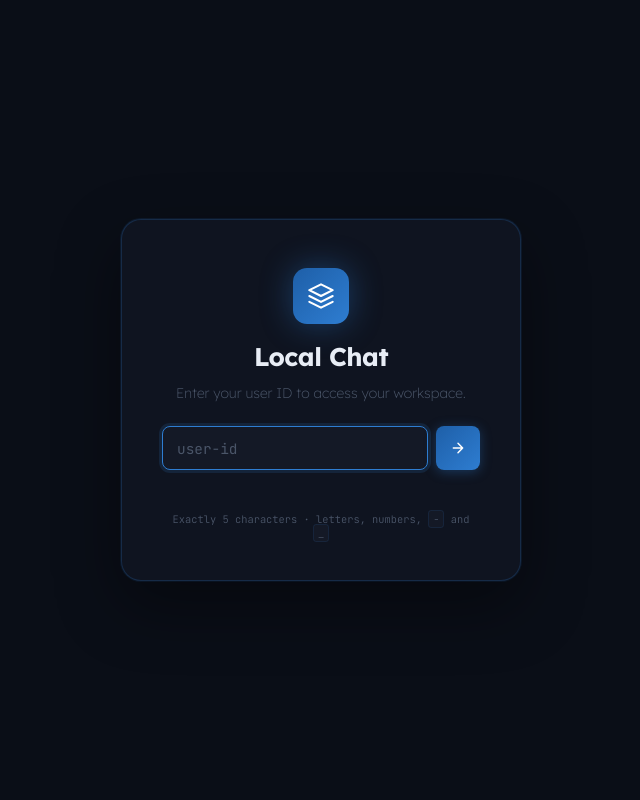
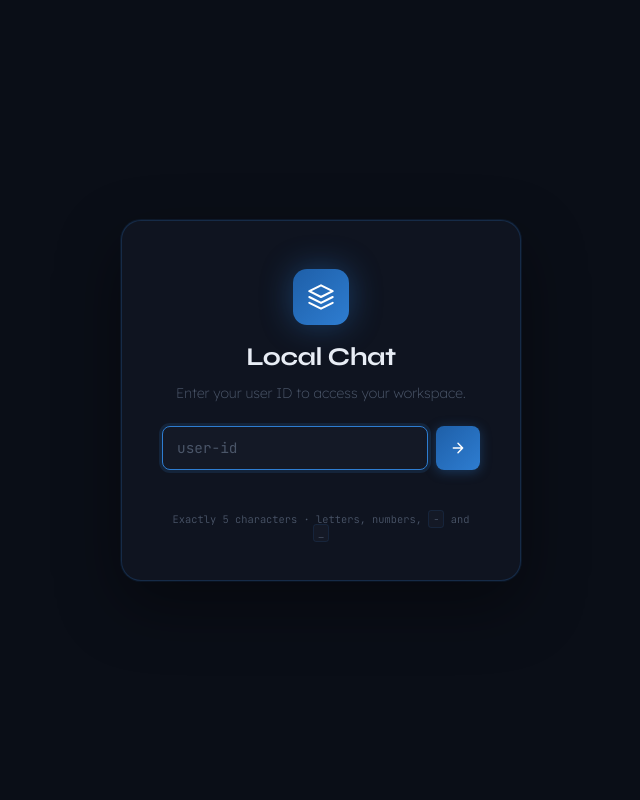
Before and after one commit to lewallen4/Local-chat, a FastAPI app: page / in a window 1280 px wide. Shown: the whole page, without its empty margins (319-959 px from the left). Run offline with FastAPI, Linux system fonts and the light colour scheme; parts of the project's set-up code (start-up, migrations or seed data) failed here and were passed over; some libraries are stand-ins or nearby versions.

Commit message:
Update style.css

```diff
--- a/server/static/style.css
+++ b/server/static/style.css
@@ -3,7 +3,7 @@
    Blue-professional, terminal-inspired, refined
    ============================================================ */
 
-@import url('https://fonts.googleapis.com/css2?family=JetBrains+Mono:wght@300;400;500&family=Lexend:wght@200;400;500;600;700&display=swap');
+@import url('https://fonts.googleapis.com/css2?family=JetBrains+Mono:wght@300;400;500&family=Lexend:wght@200;400;500;600;700&family=Syne:wght@600;700&display=swap');
 
 /* ── Variables ─────────────────────────────────────────────── */
 :root {
@@ -51,6 +51,7 @@
 
     /* Fonts */
     --font-ui:      'Lexend', sans-serif;
+    --font-display: 'Syne', sans-serif;
     --font-mono: 'JetBrains Mono', monospace;
 }
 
@@ -126,6 +127,7 @@ body {
 }
 
 .brand-name {
+    font-family: var(--font-display);
     font-size: 1.1rem;
     font-weight: 700;
     letter-spacing: 0.03em;
@@ -314,6 +316,7 @@ body {
 }
 
 .chat-title {
+    font-family: var(--font-display);
     font-size: 0.875rem;
     font-weight: 600;
     color: var(--text-secondary);
@@ -425,6 +428,7 @@ body {
 }
 
 .welcome-screen h2 {
+    font-family: var(--font-display);
     font-size: 1.4rem;
     font-weight: 700;
     color: var(--text-primary);
@@ -1113,6 +1117,7 @@ body {
 }
 
 .id-gate-title {
+    font-family: var(--font-display);
     font-size: 1.6rem;
     font-weight: 700;
     color: var(--text-primary);
@@ -1501,6 +1506,7 @@ body {
 
 .settings-header h3 {
     margin: 0;
+    font-family: var(--font-display);
     font-size: 1.2rem;
     font-weight: 600;
     color: var(--text-primary);
```
